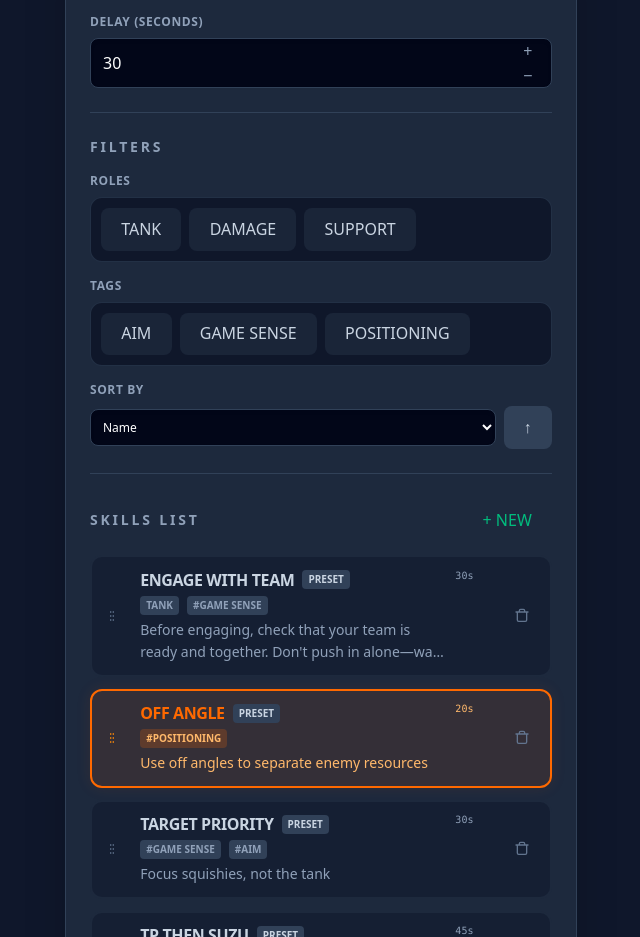
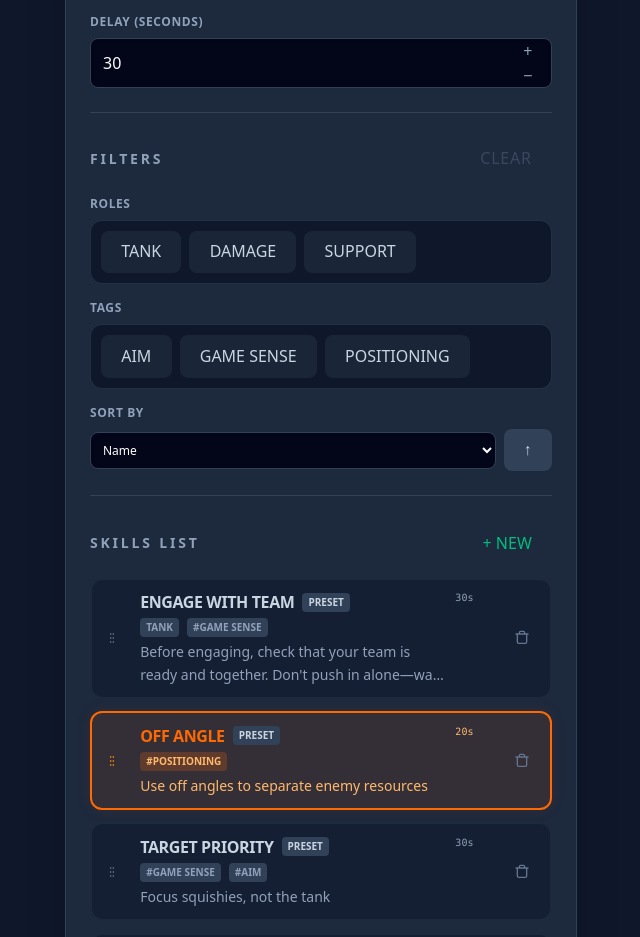
Before and after one commit to hollisma/OW-Intentionality-Timer, a React (Vite) app: page / in a window 1280 px wide. Shown: the part 1200-2137 px from the top of the page, without its empty margins (319-959 px from the left). Built offline with nearby package versions, Linux system fonts and the light colour scheme.

Commit message:
clear filters button

```diff
--- a/src/App.tsx
+++ b/src/App.tsx
@@ -148,6 +148,8 @@ function App() {
                 onHeroFilterChange={setSelectedHeroIds}
                 onTagToggle={toggleTag}
                 onSortChange={handleSortChange}
+                onClearFilters={clearFilters}
+                hasActiveFilters={hasActiveFilters}
               />
 
               <hr className="border-slate-700" />
--- a/src/components/SkillFiltersPanel.tsx
+++ b/src/components/SkillFiltersPanel.tsx
@@ -14,6 +14,8 @@ interface SkillFiltersPanelProps {
   onHeroFilterChange: (heroIds: HeroId[]) => void;
   onTagToggle: (tag: string) => void;
   onSortChange: (sortBy: SkillSortKey, direction: 'asc' | 'desc') => void;
+  onClearFilters?: () => void;
+  hasActiveFilters?: boolean;
 }
 
 export const SkillFiltersPanel = ({
@@ -27,6 +29,8 @@ export const SkillFiltersPanel = ({
   onHeroFilterChange,
   onTagToggle,
   onSortChange,
+  onClearFilters,
+  hasActiveFilters,
 }: SkillFiltersPanelProps) => {
   const isTagSelected = (tag: string) =>
     selectedTags.some(t => t.toLowerCase() === tag.toLowerCase());
@@ -63,6 +67,15 @@ export const SkillFiltersPanel = ({
         <h3 className='text-slate-400 font-bold uppercase text-sm tracking-[0.2em]'>
           Filters
         </h3>
+        {onClearFilters && (
+          <button
+            onClick={onClearFilters}
+            disabled={!hasActiveFilters}
+            className='text-xs uppercase tracking-wider font-medium transition disabled:text-slate-600 disabled:cursor-default disabled:opacity-70 text-orange-400 hover:text-orange-300 disabled:hover:text-slate-600'
+          >
+            Clear
+          </button>
+        )}
       </div>
 
       {/* Role Filters */}
```
Also changed, not shown: 1 other file (tests, documents, lock files or other folders).
